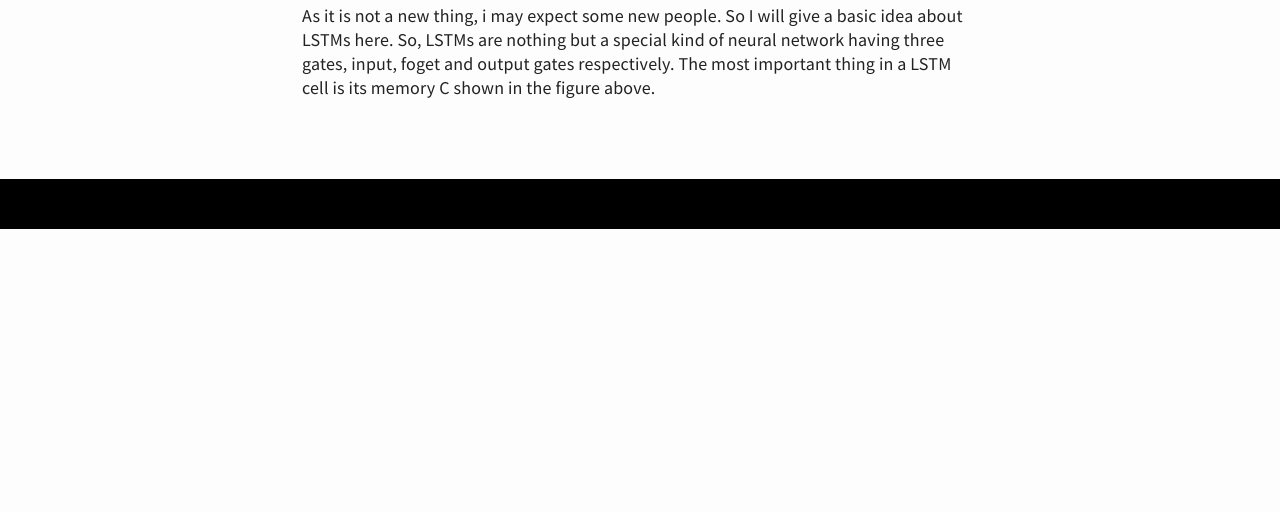
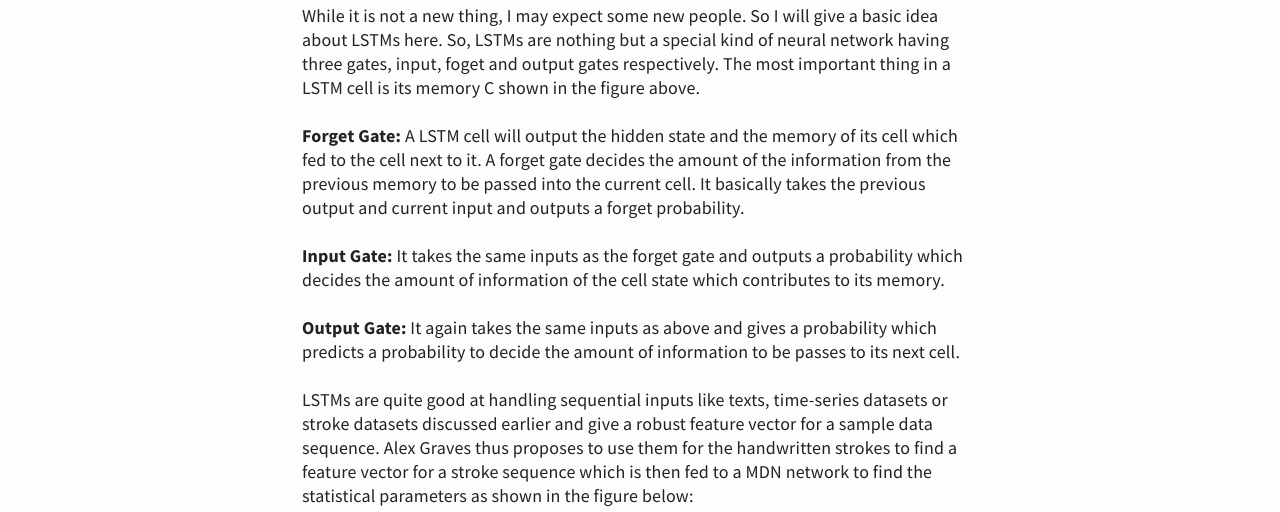
Before and after one commit to spraphul/blog, a Jekyll site: the page built from _posts/2020-01-25-Handwriting-Generation.md, in a window 1280 px wide and 1400 px high, scrolled down 2318 px. Shown: the part 401-913 px from the top of the window. Built offline with Jekyll 4.4.1, drawn with Linux system fonts in a browser that asks for light colours; before the commit the page ends 2948 px from its top, so only the background shows below that; some of the changed text lies outside the part shown; grey boxes are pictures that could not be loaded.

Commit message:
Update 2020-01-25-Handwriting-Generation.md

```diff
--- a/_posts/2020-01-25-Handwriting-Generation.md
+++ b/_posts/2020-01-25-Handwriting-Generation.md
@@ -30,4 +30,18 @@ So MDN is nothing but a neural network predicting the statistical parameters ins
 #### Long Short Term Memory Networks
 ![skn](https://www.researchgate.net/profile/Ron_Hoory/publication/267154161/figure/download/fig2/AS:614220395737088@1523452962264/LSTM-gate-with-peephole-connections-showing-the-internal-structure-and-relation-between.png)
 
-As it is not a new thing, i may expect some new people. So I will give a basic idea about LSTMs here. So, LSTMs are nothing but a special kind of neural network having three gates, input, foget and output gates respectively. The most important thing in a LSTM cell is its memory C shown in the figure above.
+While it is not a new thing, I may expect some new people. So I will give a basic idea about LSTMs here. So, LSTMs are nothing but a special kind of neural network having three gates, input, foget and output gates respectively. The most important thing in a LSTM cell is its memory C shown in the figure above.
+
+**Forget Gate:** A LSTM cell will output the hidden state and the memory of its cell which fed to the cell next to it. A forget gate decides the amount of the information from the previous memory to be passed into the current cell. It basically takes the previous output and current input and outputs a forget probability.
+
+
+**Input Gate:** It takes the same inputs as the forget gate and outputs a probability which decides the amount of information of the cell state which contributes to its memory.
+
+**Output Gate:** It again takes the same inputs as above and gives a probability which predicts a probability to decide the amount of information to be passes to its next cell.
+
+LSTMs are quite good at handling sequential inputs like texts, time-series datasets or stroke datasets discussed earlier and give a robust feature vector for a sample data sequence. Alex Graves thus proposes to use them for the handwritten strokes to find a feature vector for a stroke sequence which is then fed to a MDN network to find the statistical parameters as shown in the figure below:
+
+![sdj](https://encrypted-tbn0.gstatic.com/images?q=tbn%3AANd9GcSeMnFwFRfMNTSxP4gaEML7zf0yHCgKKmKr4nRCbwaQ91Txq3kO)
+
+
+I hope we are now good to get into the implementation part. I will use Keras to create the network and Tensorflow at its backend to define the loss function.
```
